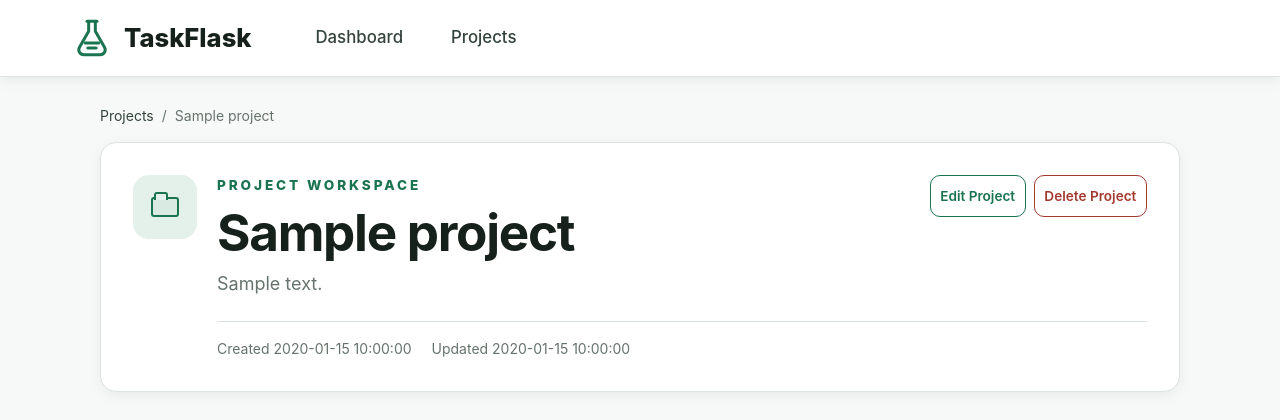
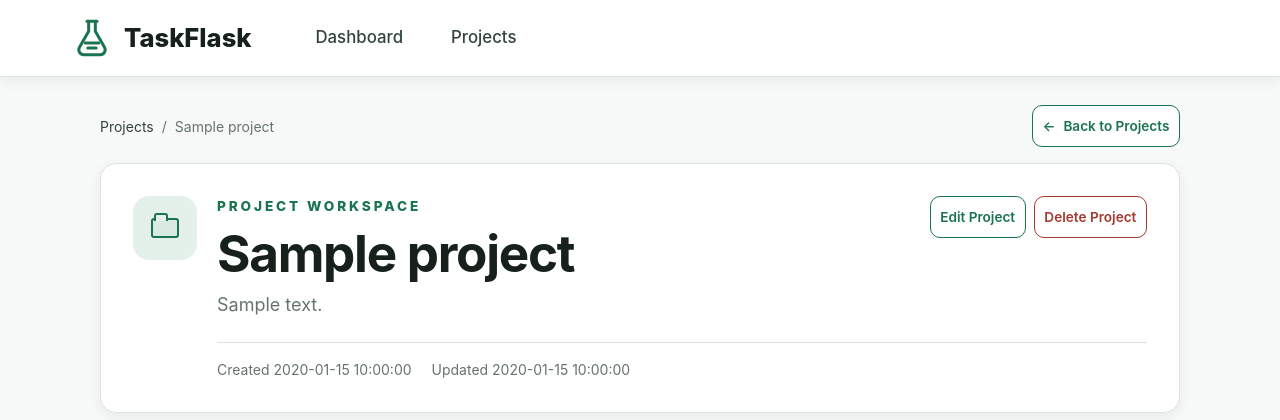
Before and after one commit to Ian-Keilman/TaskFlask, a Flask app: template app/templates/project_detail.html in a window 1280 px wide. Shown: the top 420 px of the page. Run offline with Flask 3, Linux system fonts and the light colour scheme; the template is opened without the code that fills it: most values are stand-ins (such as "Sample title", 1, 10 or a date in 2020).

Commit message:
project back button

```diff
--- a/app/templates/project_detail.html
+++ b/app/templates/project_detail.html
@@ -3,11 +3,16 @@
 {% block title %}{{ project.name }} - TaskFlask{% endblock %}
 
 {% block content %}
-<nav class="breadcrumb" aria-label="Breadcrumb">
-    <a href="{{ url_for('main.projects') }}">Projects</a>
-    <span aria-hidden="true">/</span>
-    <span aria-current="page">{{ project.name }}</span>
-</nav>
+<div class="detail-navigation">
+    <nav class="breadcrumb" aria-label="Breadcrumb">
+        <a href="{{ url_for('main.projects') }}">Projects</a>
+        <span aria-hidden="true">/</span>
+        <span aria-current="page">{{ project.name }}</span>
+    </nav>
+    <a class="button secondary small detail-back-button" href="{{ url_for('main.projects') }}">
+        <span aria-hidden="true">←</span> Back to Projects
+    </a>
+</div>
 
 <section class="project-overview card">
     <div class="project-overview-icon" aria-hidden="true">
```
